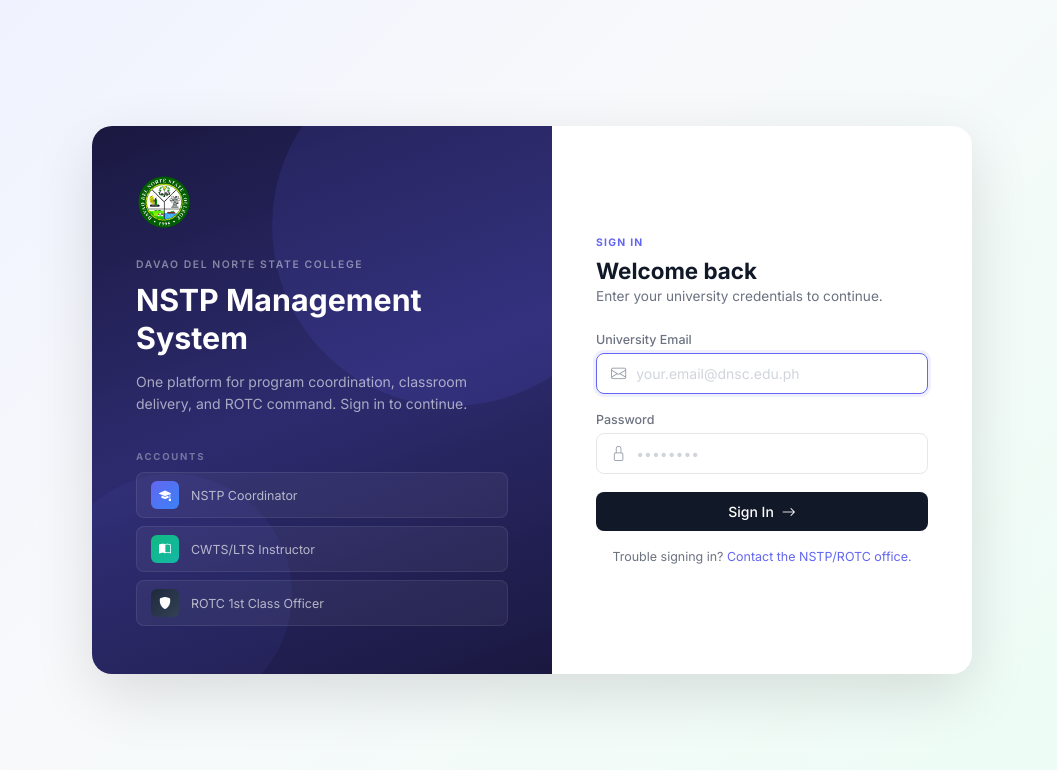
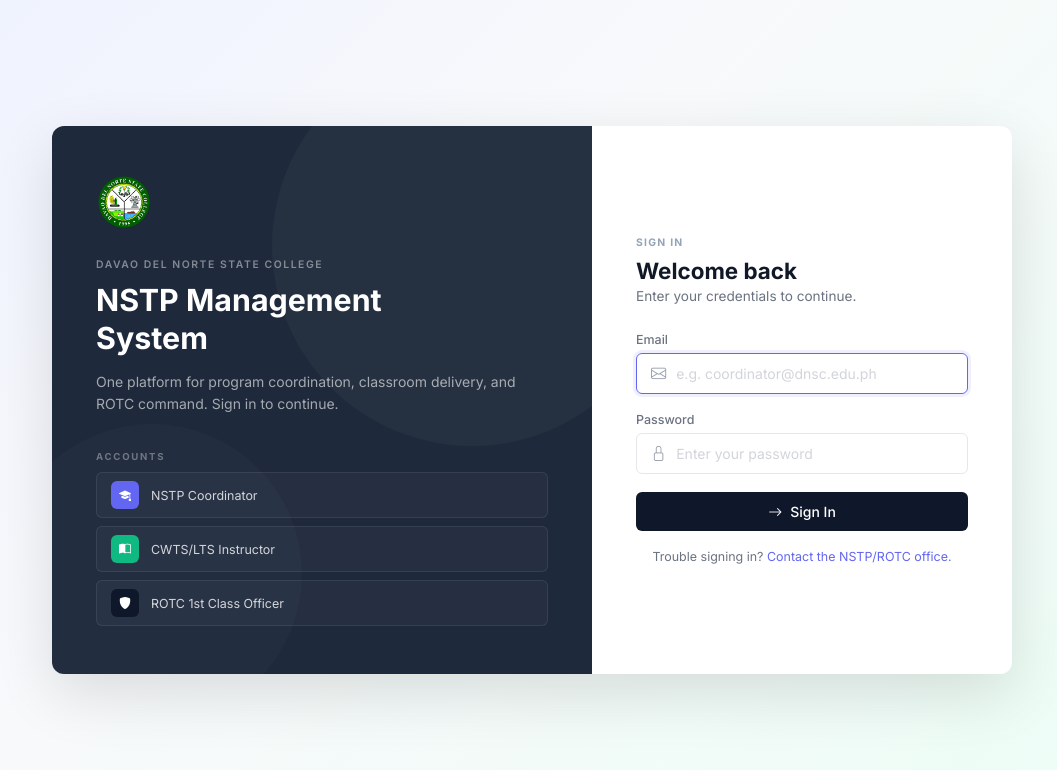
Before and after one commit to louisaludez/nstp, a PHP site: page /nstp/login.php in a window 1280 px wide. Shown: the top 770 px of the page, without its empty margins (108-1165 px from the left). Run offline with PHP 8.4, Linux system fonts and the light colour scheme.

Commit message:
changed  the login

```diff
--- a/config/db.php
+++ b/config/db.php
@@ -1,10 +1,22 @@
 <?php
 // config/db.php
 
-$host = 'localhost';
-$dbname = 'nstp_db';
-$username = 'root'; // Adjust if your local XAMPP/WAMP uses a different default
-$password = '';     // Leave blank for default XAMPP/WAMP, or enter your MySQL password
+$is_local = (isset($_SERVER['SERVER_NAME']) && in_array($_SERVER['SERVER_NAME'], ['localhost', '127.0.0.1'])) ||
+            (isset($_SERVER['HTTP_HOST']) && in_array($_SERVER['HTTP_HOST'], ['localhost', '127.0.0.1']));
+
+if ($is_local) {
+    // Localhost XAMPP settings
+    $host = 'localhost';
+    $dbname = 'nstp_db';
+    $username = 'root';
+    $password = '';
+} else {
+    // InfinityFree settings
+    $host = 'sql204.infinityfree.com';
+    $dbname = 'if0_41606598_nstp';
+    $username = 'if0_41606598';
+    $password = 'J2M1oBFVMUOobn';
+}
 
 // utf8mb4 is the modern standard to prevent character encoding errors
 $charset = 'utf8mb4';
--- a/login.php
+++ b/login.php
@@ -71,9 +71,9 @@ if ($_SERVER['REQUEST_METHOD'] === 'POST') {
         .login-card {
             display: flex;
             width: 100%;
-            max-width: 880px;
-            min-height: 520px;
-            border-radius: 20px;
+            max-width: 960px;
+            min-height: 460px;
+            border-radius: 12px;
             overflow: hidden;
             box-shadow: 0 20px 60px rgba(0,0,0,0.12);
         }
@@ -81,7 +81,7 @@ if ($_SERVER['REQUEST_METHOD'] === 'POST') {
         /* ── Left Panel ── */
         .login-left {
             flex: 1;
-            background: linear-gradient(160deg, #1a1840 0%, #2d2b6e 50%, #1a1840 100%);
+            background: #1E293B; /* Slate 800 */
             color: #fff;
             display: flex;
             flex-direction: column;
@@ -93,18 +93,18 @@ if ($_SERVER['REQUEST_METHOD'] === 'POST') {
         .login-left::before {
             content: '';
             position: absolute;
-            width: 360px; height: 360px;
+            width: 400px; height: 400px;
             border-radius: 50%;
-            background: rgba(99,102,241,0.12);
+            background: rgba(255,255,255,0.03);
             top: -80px; right: -80px;
         }
         .login-left::after {
             content: '';
             position: absolute;
-            width: 240px; height: 240px;
+            width: 300px; height: 300px;
             border-radius: 50%;
-            background: rgba(99,102,241,0.07);
-            bottom: -40px; left: -40px;
+            background: rgba(255,255,255,0.02);
+            bottom: -50px; left: -50px;
         }
         .login-left .brand-icon {
             width: 44px; height: 44px;
@@ -168,7 +168,7 @@ if ($_SERVER['REQUEST_METHOD'] === 'POST') {
             font-weight: 700;
             letter-spacing: 0.12em;
             text-transform: uppercase;
-            color: #6366F1;
+            color: #94A3B8;
             margin-bottom: 8px;
         }
         .login-right h2 {
@@ -191,7 +191,7 @@ if ($_SERVER['REQUEST_METHOD'] === 'POST') {
         .input-wrap {
             display: flex; align-items: center; gap: 10px;
             border: 1px solid #E5E7EB;
-            border-radius: 8px;
+            border-radius: 6px;
             padding: 10px 14px;
             transition: border-color 0.15s;
         }
@@ -210,9 +210,9 @@ if ($_SERVER['REQUEST_METHOD'] === 'POST') {
         .btn-signin {
             width: 100%;
             padding: 11px;
-            border-radius: 8px;
+            border-radius: 6px;
             border: none;
-            background: #111827;
+            background: #0F172A;
             color: #fff;
             font-size: 0.875rem;
             font-weight: 500;
@@ -242,7 +242,7 @@ if ($_SERVER['REQUEST_METHOD'] === 'POST') {
         /* ── Responsive ── */
 
         /* Tablet: hide left panel, shrink card */
-        @media (max-width: 820px) {
+        @media (max-width: 768px) {
             body { padding: 24px 16px; align-items: flex-start; }
             .login-card {
                 flex-direction: column;
@@ -288,23 +288,23 @@ if ($_SERVER['REQUEST_METHOD'] === 'POST') {
             <div style="position:relative;z-index:1;">
                 <div style="font-size:0.6rem;font-weight:700;letter-spacing:0.18em;text-transform:uppercase;color:rgba(255,255,255,0.35);margin-bottom:10px;">Accounts</div>
                 <div style="display:flex;flex-direction:column;gap:8px;">
-                    <div style="display:flex;align-items:center;gap:12px;padding:8px 14px;border-radius:8px;background:rgba(255,255,255,0.05);border:1px solid rgba(255,255,255,0.08);">
-                        <div style="width:28px;height:28px;border-radius:6px;background:linear-gradient(135deg,#6366F1,#3B82F6);display:flex;align-items:center;justify-content:center;flex-shrink:0;">
+                    <div style="display:flex;align-items:center;gap:12px;padding:8px 14px;border-radius:6px;background:rgba(255,255,255,0.03);border:1px solid rgba(255,255,255,0.08);">
+                        <div style="width:28px;height:28px;border-radius:6px;background:#6366F1;display:flex;align-items:center;justify-content:center;flex-shrink:0;">
                             <i class="bi bi-mortarboard-fill" style="font-size:0.75rem;color:#fff;"></i>
                         </div>
-                        <span style="font-size:0.78rem;color:rgba(255,255,255,0.65);">NSTP Coordinator</span>
+                        <span style="font-size:0.78rem;color:rgba(255,255,255,0.8);">NSTP Coordinator</span>
                     </div>
-                    <div style="display:flex;align-items:center;gap:12px;padding:8px 14px;border-radius:8px;background:rgba(255,255,255,0.05);border:1px solid rgba(255,255,255,0.08);">
-                        <div style="width:28px;height:28px;border-radius:6px;background:linear-gradient(135deg,#10B981,#14B8A6);display:flex;align-items:center;justify-content:center;flex-shrink:0;">
+                    <div style="display:flex;align-items:center;gap:12px;padding:8px 14px;border-radius:6px;background:rgba(255,255,255,0.03);border:1px solid rgba(255,255,255,0.08);">
+                        <div style="width:28px;height:28px;border-radius:6px;background:#10B981;display:flex;align-items:center;justify-content:center;flex-shrink:0;">
                             <i class="bi bi-book-half" style="font-size:0.75rem;color:#fff;"></i>
                         </div>
-                        <span style="font-size:0.78rem;color:rgba(255,255,255,0.65);">CWTS/LTS Instructor</span>
+                        <span style="font-size:0.78rem;color:rgba(255,255,255,0.8);">CWTS/LTS Instructor</span>
                     </div>
-                    <div style="display:flex;align-items:center;gap:12px;padding:8px 14px;border-radius:8px;background:rgba(255,255,255,0.05);border:1px solid rgba(255,255,255,0.08);">
-                        <div style="width:28px;height:28px;border-radius:6px;background:linear-gradient(135deg,#1E293B,#334155);display:flex;align-items:center;justify-content:center;flex-shrink:0;">
+                    <div style="display:flex;align-items:center;gap:12px;padding:8px 14px;border-radius:6px;background:rgba(255,255,255,0.03);border:1px solid rgba(255,255,255,0.08);">
+                        <div style="width:28px;height:28px;border-radius:6px;background:#0F172A;display:flex;align-items:center;justify-content:center;flex-shrink:0;">
                             <i class="bi bi-shield-fill" style="font-size:0.75rem;color:#fff;"></i>
                         </div>
-                        <span style="font-size:0.78rem;color:rgba(255,255,255,0.65);">ROTC 1st Class Officer</span>
+                        <span style="font-size:0.78rem;color:rgba(255,255,255,0.8);">ROTC 1st Class Officer</span>
                     </div>
                 </div>
             </div>
@@ -314,7 +314,7 @@ if ($_SERVER['REQUEST_METHOD'] === 'POST') {
         <div class="login-right">
             <div class="sign-in-label">SIGN IN</div>
             <h2>Welcome back</h2>
-            <p class="subtitle">Enter your university credentials to continue.</p>
+            <p class="subtitle">Enter your credentials to continue.</p>
 
             <?php if ($error): ?>
                 <div class="alert-error"><?= htmlspecialchars($error) ?></div>
@@ -322,21 +322,21 @@ if ($_SERVER['REQUEST_METHOD'] === 'POST') {
 
             <form method="POST" action="">
                 <div class="form-group">
-                    <label>University Email</label>
+                    <label>Email</label>
                     <div class="input-wrap">
                         <i class="bi bi-envelope"></i>
-                        <input type="email" name="email" placeholder="your.email@dnsc.edu.ph" required autofocus>
+                        <input type="email" name="email" placeholder="e.g. coordinator@dnsc.edu.ph" required autofocus>
                     </div>
                 </div>
                 <div class="form-group">
                     <label>Password</label>
                     <div class="input-wrap">
                         <i class="bi bi-lock"></i>
-                        <input type="password" name="password" placeholder="••••••••" required>
+                        <input type="password" name="password" placeholder="Enter your password" required>
                     </div>
                 </div>
                 <button type="submit" class="btn-signin">
-                    Sign In <i class="bi bi-arrow-right"></i>
+                    <i class="bi bi-arrow-right"></i> Sign In
                 </button>
             </form>
 
```
Also changed, not shown: 1 other file.
